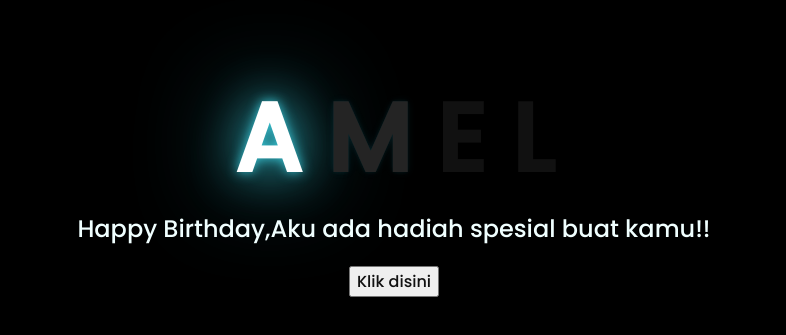
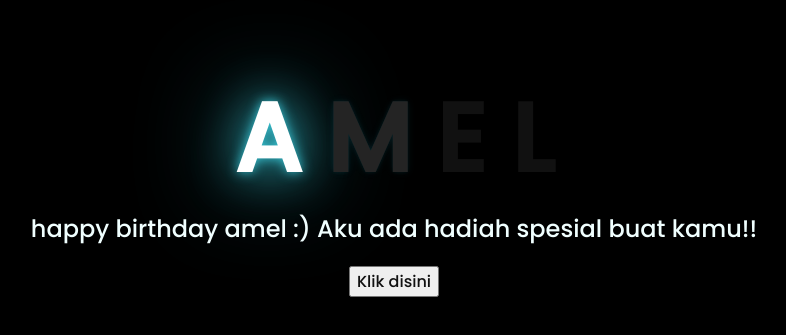
Before and after one commit to Notvylx/hbdamell, a plain HTML site: page index.html in a window 1280 px wide. Shown: the part 227-562 px from the top of the page, without its empty margins (254-1040 px from the left). Drawn offline with Linux system fonts and the light colour scheme.

Commit message:
Update index.html

```diff
--- a/index.html
+++ b/index.html
@@ -17,7 +17,8 @@
         <span>L</span>
     </div>
     <div class="description">
-        <span>Happy Birthday,Aku ada hadiah spesial buat kamu!!</span>
+        <span>happy birthday amel :)</span>
+        <span>Aku ada hadiah spesial buat kamu!!</span>
     </div>
     <div class="button">
         <button>
```
